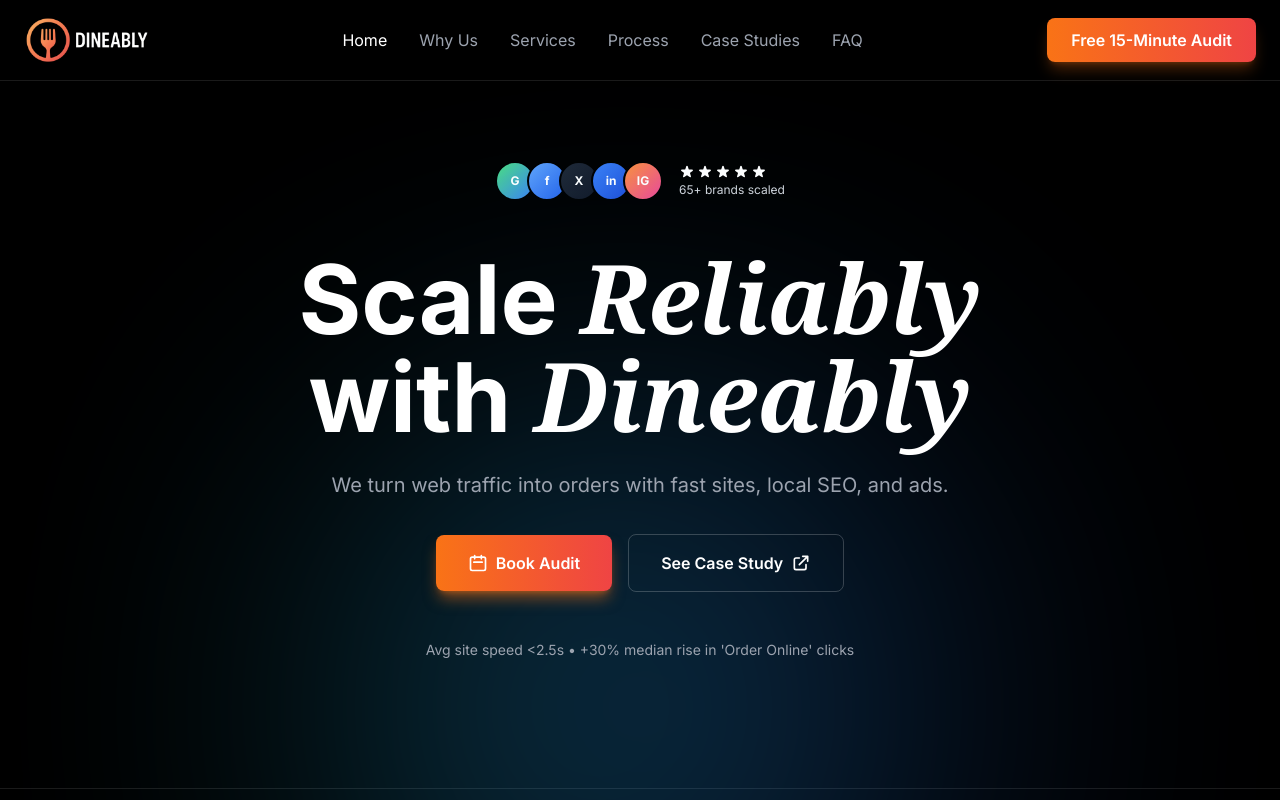
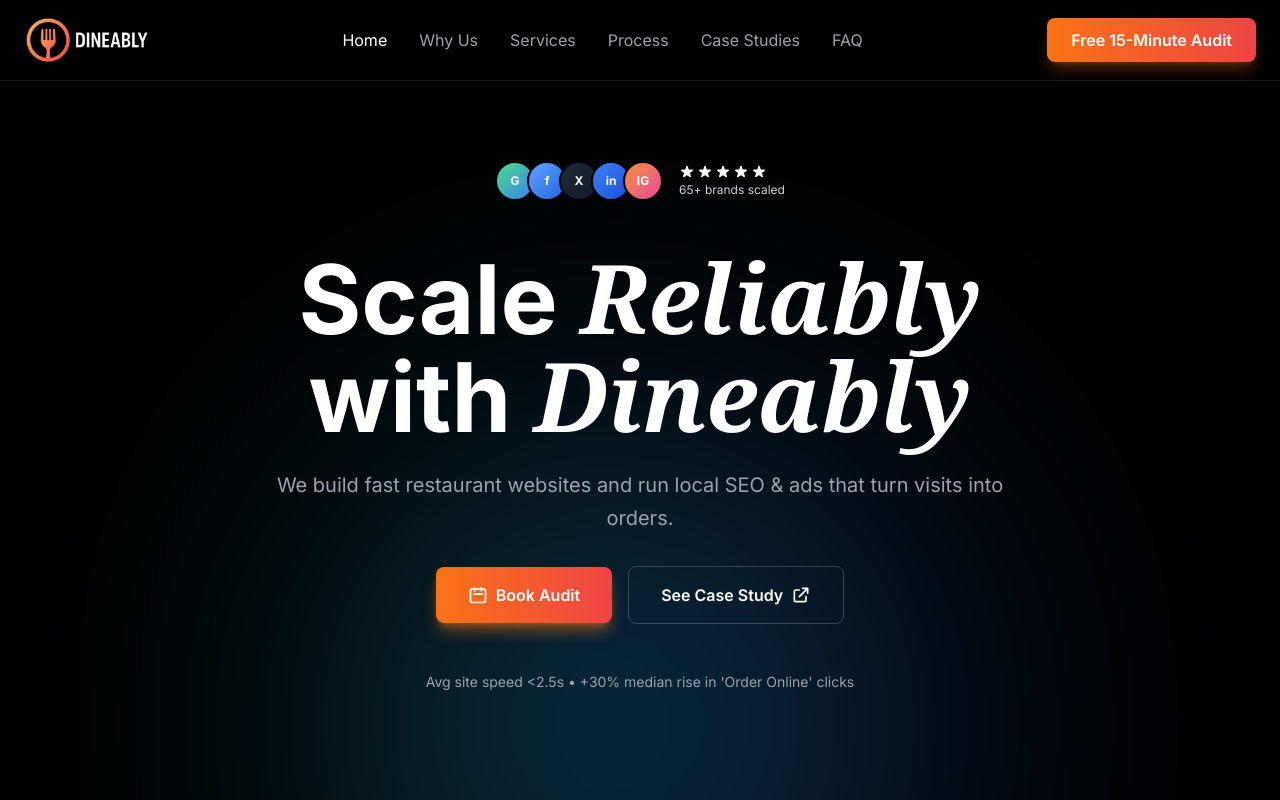
Before and after one commit to superminecraft2012/Dineably, a Next.js app: page / in a window 1280 px wide. Shown: the top 800 px of the page. Built offline with nearby package versions, Linux system fonts and the light colour scheme; no server answers.

Commit message:
copy: Update homepage copy blocks for consistency
- Update hero subhead to emphasize 'build fast restaurant websites'
- Update GEO section to list all 10 cities in sentence format
- Update FAQ snippet to AEO-optimized version (concise, scannable)
- All copy now matches approved messaging

```diff
--- a/src/app/page.tsx
+++ b/src/app/page.tsx
@@ -99,7 +99,7 @@ export default function Home() {
               with <span className="italic font-serif">Dineably</span>
             </h1>
             <p className="text-xl text-gray-400 max-w-3xl mx-auto leading-relaxed mb-6">
-              We turn web traffic into orders with fast sites, local SEO, and ads.
+              We build fast restaurant websites and run local SEO & ads that turn visits into orders.
             </p>
           </div>
 
@@ -473,7 +473,7 @@ export default function Home() {
               Serving Greater <span className="italic font-serif">Seattle</span>
             </h2>
             <p className="text-gray-400 max-w-2xl mx-auto">
-              Local restaurant marketing expertise across the Puget Sound region
+              Serving Greater Seattle—Seattle, Bellevue, Kirkland, Redmond, Bothell, Woodinville, Lynnwood, Shoreline, Edmonds, Renton.
             </p>
           </div>
 
@@ -554,9 +554,9 @@ export default function Home() {
                 </svg>
               </div>
               <div>
-                <h3 className="text-2xl font-bold mb-3">What is Dineably?</h3>
+                <h3 className="text-2xl font-bold mb-3">What does Dineably do?</h3>
                 <p className="text-gray-300 leading-relaxed">
-                  A restaurant growth partner that builds fast websites and runs local SEO & ads to increase orders in the Seattle area. We specialize in helping Thai, Asian, and local restaurants turn their online presence into a reliable revenue stream.
+                  Dineably builds fast restaurant websites and runs local SEO and ads that increase orders and reservations in the Seattle area.
                 </p>
               </div>
             </div>
```
